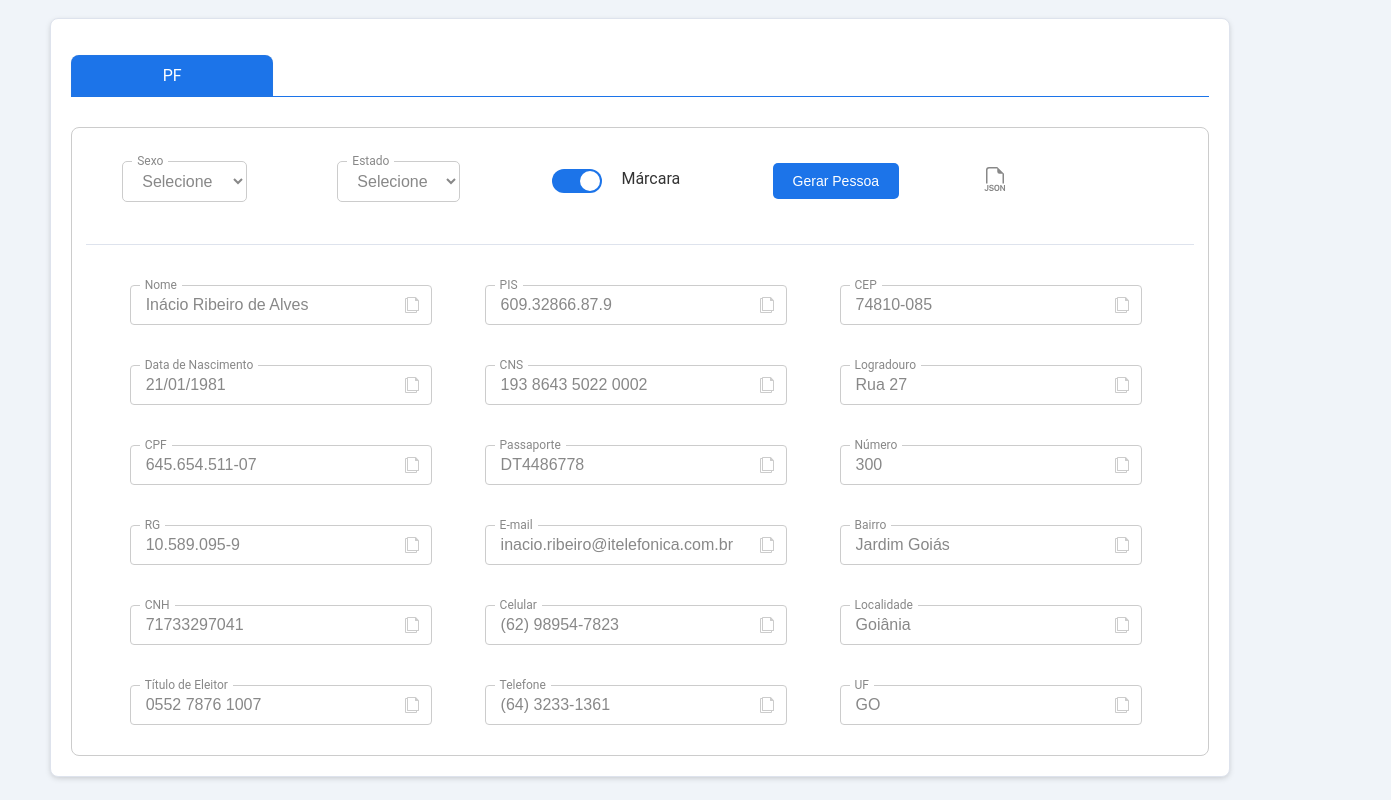
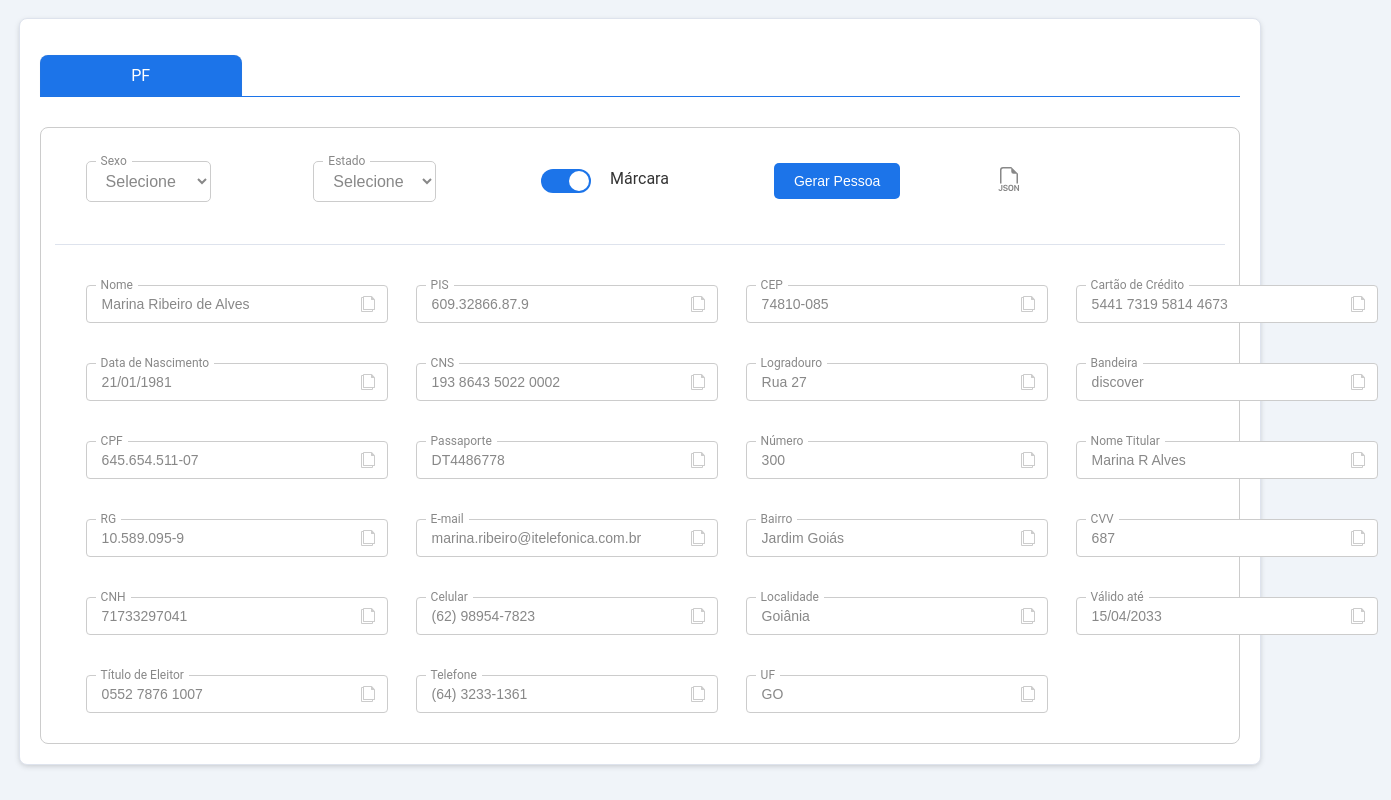
Before and after one commit to Marcelo-Lourenco/gerador-de-dados, a browser extension: page page.html in a window 1280 px wide. Shown: the whole page, 1391 px wide, since content can reach past the window. Drawn offline with Linux system fonts and the light colour scheme.

Commit message:
feat(page): adiciona cartão de crédito

```diff
--- a/assets/scripts/generator.js
+++ b/assets/scripts/generator.js
@@ -1,4 +1,4 @@
-import db from './db.js';
+import db from './db-general.js';
 import dbCep from './db-ceps.js';
 import dbBanco from './db-bancos.js';
 
@@ -414,9 +414,98 @@ let bank = {
       agency: sortAgency
     };
   },
-  consult: {
+  consult: function (code) {
 
   }
 };
 
-export default { address, name, birthDate, cpf, cnpj, rg, cnh, categoryCnh, voterTitle, pis, cns, passport, email, nickname, cellphone, telephone, ie, bank };
+let creditCard = {
+  generate: function (mask) {
+    const arr = creditCard.banner().number;
+    const brand = creditCard.banner().brandName
+    const length = 16 - arr.length;
+    for (var i = 1; i < length; i++) {
+      arr.push(Math.round(Math.random() * 9))
+    }
+
+    let sum = 0;
+    let aux = true;
+    let ninesOut = 0;
+    arr.forEach((value, i) => {
+      ninesOut = Number(value) * (aux ? 2 : 1); // false = 1 vs true = 2
+      ninesOut = ninesOut > 9 ? ninesOut - 9 : ninesOut;
+      sum = sum + ninesOut;
+      aux = !aux;
+      ninesOut = 0;
+    });
+
+    let digit = 10 - (sum % 10);
+    if (digit == 10) {
+      digit = 0;
+    }
+
+    const numberCard = mask ? arr.join("").replace(/(.{4})/g, "$1 ") + digit : arr.join("") + digit;
+    let names = fullName.split(' ');
+    let titularName = `${names[0]} ${names[1].charAt(0)} ${names.slice(-1)[0]}`;
+
+    const creditCardData = {
+      "number": numberCard,
+      "brand": brand,
+      "cvv": creditCard.cvv(),
+      "expirationDate": creditCard.expirationDate(),
+      "titularName": titularName
+    }
+
+    return creditCardData;
+  },
+  banner: function () {
+    let brandCodes = {
+      "discover": [6011, 622, 65],
+      "elo": [636368, 438935, 504175, 451416],
+      "jcb": [35],
+      "mastercard": [51, 52, 53, 54, 55],
+      "visa": [4]
+    };
+
+    const arrNumber = [];
+    for (let brand in brandCodes) {
+      brandCodes[brand].forEach(value => arrNumber.push({ number: value, brand: brand }));
+    }
+
+    let selectedEntry = arrNumber[Math.floor(Math.random() * arrNumber.length)];
+    let number = selectedEntry.number.toString().split("").map(Number);
+    let brandName = selectedEntry.brand;
+
+    return { number, brandName };
+  },
+  cvv: function () {
+    let random = Math.floor(Math.random() * 999) + 1;
+    let cvv = "00" + random.toString();
+    return cvv.substr(cvv.length - 3);
+  },
+  expirationDate: function () {
+    const getRandomInt = (min, max) => Math.floor(Math.random() * (max - min + 1)) + min;
+    const getRandomMonth = () => getRandomInt(1, 12);
+    const getRandomDay = (month) => {
+      if ([1, 3, 5, 7, 8, 10, 12].includes(month)) {
+        return getRandomInt(1, 31);
+      } else if ([4, 6, 9, 11].includes(month)) {
+        return getRandomInt(1, 30);
+      } else {
+        return getRandomInt(1, 28);
+      }
+    };
+
+    const month = String(getRandomMonth()).padStart(2, '0');
+    const day = String(getRandomDay(month)).padStart(2, '0');
+    const year = new Date().getFullYear() + getRandomInt(1, 10);
+
+    return `${day}/${month}/${year}`;
+  }
+
+};
+
+
+
+
+export default { address, name, birthDate, cpf, cnpj, rg, cnh, categoryCnh, voterTitle, pis, cns, passport, email, nickname, cellphone, telephone, ie, bank, creditCard };
--- a/assets/scripts/page.js
+++ b/assets/scripts/page.js
@@ -89,7 +89,7 @@ function getPeople() {
   let chooseSex = {
     generate: function () {
       let sexValeu = document.getElementById("fldSex").value;
-      return sexValeu ? sexValeu : ["F", "M"][Math.floor(Math.random() * 2)]
+      return sexValeu ? sexValeu : ["f", "m"][Math.floor(Math.random() * 2)]
     }
   }
 
@@ -125,6 +125,13 @@ function getPeople() {
   let cellphone = gen.cellphone.generate(mask, address.uf);
   let telephone = gen.telephone.generate(mask, address.uf);
 
+  let creditCardFull = gen.creditCard.generate(mask);
+  let creditCard = creditCardFull.number;
+  let brand = creditCardFull.brand;
+  let titularName = creditCardFull.titularName;
+  let cvv = creditCardFull.cvv;
+  let expirationDate = creditCardFull.expirationDate;
+
   document.getElementById('fldName').value = name;
   document.getElementById('fldDataNasc').value = dataNascimento;
   document.getElementById('fldCpf').value = cpf;
@@ -146,5 +153,10 @@ function getPeople() {
   document.getElementById('fldEmail').value = email;
   document.getElementById('fldCellphone').value = cellphone;
   document.getElementById('fldTelephone').value = telephone;
+  document.getElementById('fldCartCredito').value = creditCard;
+  document.getElementById('fldBandeira').value = brand;
+  document.getElementById('fldTitular').value = titularName;
+  document.getElementById('fldCvv').value = cvv;
+  document.getElementById('fldExpirationDate').value = expirationDate;
 
 }
--- a/assets/styles/page.css
+++ b/assets/styles/page.css
@@ -29,7 +29,7 @@ body {
 }
 
 .container {
-  width: 90%;
+  width: 95%;
   margin: 10px;
   padding: 20px;
   border: 1px solid #ccc;
@@ -139,13 +139,13 @@ body {
 .input-container {
   position: relative;
   width: 300px;
-  margin: 20px 20px;
+  margin: 20px 15px;
 }
 
 input {
   width: calc(100% - 30px);
   padding: 10px 15px;
-  font-size: 16px;
+  font-size: 14px;
   color: var(--color-input-text);
   border: 1px solid var(--color-input-border);
   background-color: var(--color-input-background);
--- a/assets/styles/popup.css
+++ b/assets/styles/popup.css
@@ -192,8 +192,8 @@ button {
 }
 
 .highlight-button {
-  background-color: #c2e7ff;
-  color: var(--color-text-default);
+  background-color: #0faf73;
+  color: #fff;
 }
 
 button:hover {
@@ -201,7 +201,7 @@ button:hover {
 }
 
 .highlight-button:hover {
-  background-color: #5ab3f0;
+  background-color: #08905d;
 }
 
 .switch {
--- a/page.html
+++ b/page.html
@@ -3,6 +3,7 @@
 
 <head>
   <meta charset="UTF-8">
+  <meta name="author" content="Marcelo Lourenço">
   <meta name="viewport" content="width=device-width, initial-scale=1.0">
   <title>Gerador de Dados Fictício</title>
   <link href="./assets/styles/page.css" rel="stylesheet">
@@ -182,6 +183,34 @@
             </div>
           </div>
 
+          <div class="vr">
+            <div class="input-container">
+              <input type="text" id="fldCartCredito" placeholder="">
+              <label for="fldCartCredito" class="fld-label">Cartão de Crédito</label>
+              <i class="icon-copy"></i>
+            </div>
+            <div class="input-container">
+              <input type="text" id="fldBandeira" placeholder="">
+              <label for="fldBandeira" class="fld-label">Bandeira</label>
+              <i class="icon-copy"></i>
+            </div>
+            <div class="input-container">
+              <input type="text" id="fldTitular" placeholder="">
+              <label for="fldTitular" class="fld-label">Nome Titular</label>
+              <i class="icon-copy"></i>
+            </div>
+            <div class="input-container">
+              <input type="text" id="fldCvv" placeholder="">
+              <label for="fldCvv" class="fld-label">CVV</label>
+              <i class="icon-copy"></i>
+            </div>
+            <div class="input-container">
+              <input type="text" id="fldExpirationDate" placeholder="">
+              <label for="fldExpirationDate" class="fld-label">Válido até</label>
+              <i class="icon-copy"></i>
+            </div>
+          </div>
+
         </div>
       </div>
     </div>
@@ -208,6 +237,9 @@
     </div>
     <span class="tooltip" style="display: none;">Copiado</span>
   </div>
+  <div class="footer">
+
+  </div>
   <script type="module" src="./assets/scripts/page.js"></script>
 
 </body>
```
Also changed, not shown: assets/scripts/background.js (+7 -2 lines), index.html (deleted, +0 -61 lines), popup.html (+2 -2 lines), assets/scripts/consult.js (renamed from assets/scripts/script.js), assets/scripts/db-general.js (renamed from assets/scripts/db.js), manifest.json, 1 other file.
